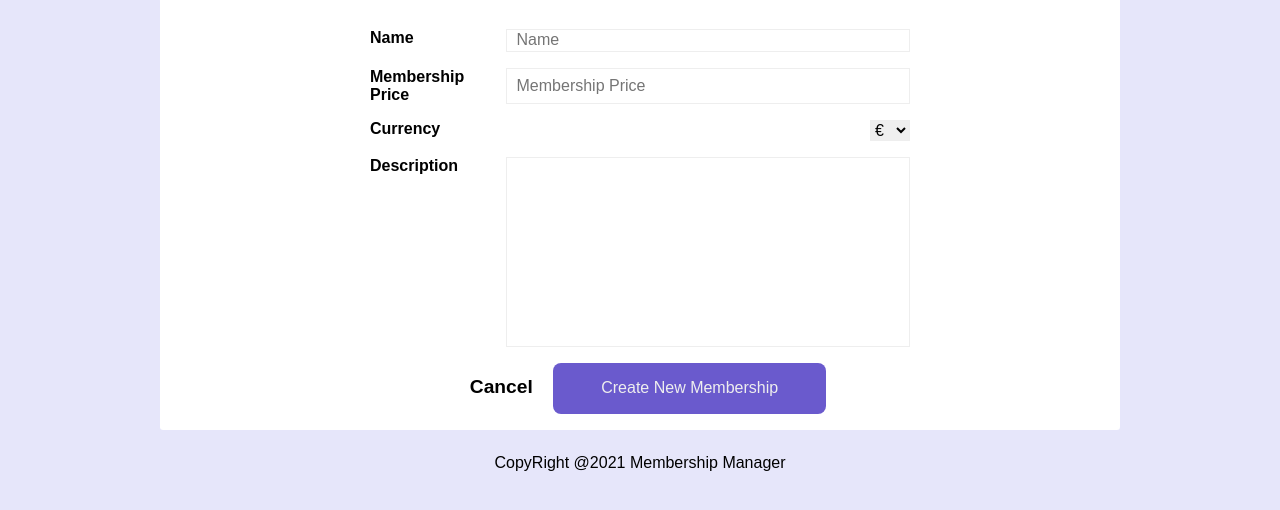
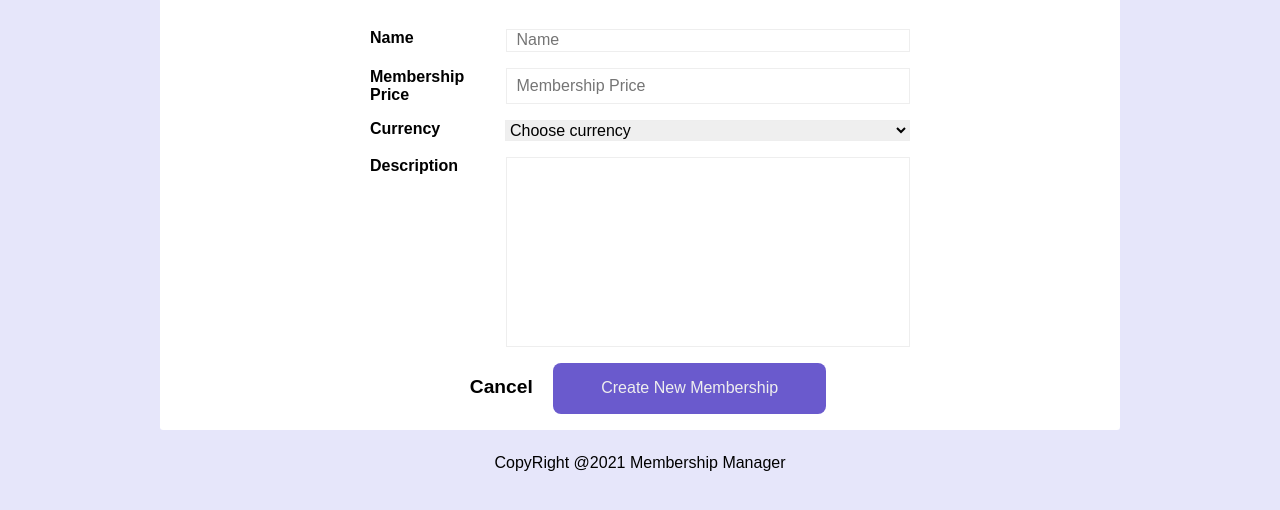
Before and after one commit to TKuprinskas/Demo-16-MongoDB-testas, a plain HTML site: page front/addmember.html in a window 1280 px wide. Shown: the part 158-668 px from the top of the page. Drawn offline with nearby package versions, Linux system fonts and the light colour scheme.

Commit message:
updated currency form

```diff
--- a/front/addmember.html
+++ b/front/addmember.html
@@ -4,7 +4,7 @@
     <meta charset="UTF-8" />
     <meta http-equiv="X-UA-Compatible" content="IE=edge" />
     <meta name="viewport" content="width=device-width, initial-scale=1.0" />
-    <title>Tennis</title>
+    <title>Tennis Club</title>
     <link
       rel="stylesheet"
       href="https://cdnjs.cloudflare.com/ajax/libs/normalize/8.0.1/normalize.min.css"
@@ -55,6 +55,7 @@
             <div class="form-input">
               <label for="currency">Currency</label>
               <select name="currency" id="currency">
+                <option value="" disabled selected>Choose currency</option>
                 <option value="€">€</option>
                 <option value="$">$</option>
                 <option value="£">£</option>
--- a/front/style.css
+++ b/front/style.css
@@ -244,6 +244,7 @@ footer {
 }
 
 #currency {
-  width: 5vh;
+  width: 90%;
   border: 1px solid #eee;
+  box-sizing: border-box;
 }
```
Also changed, not shown: front/adduser.html (+1 -1 lines), front/index.html (+1 -1 lines), front/users.html (+1 -1 lines).
